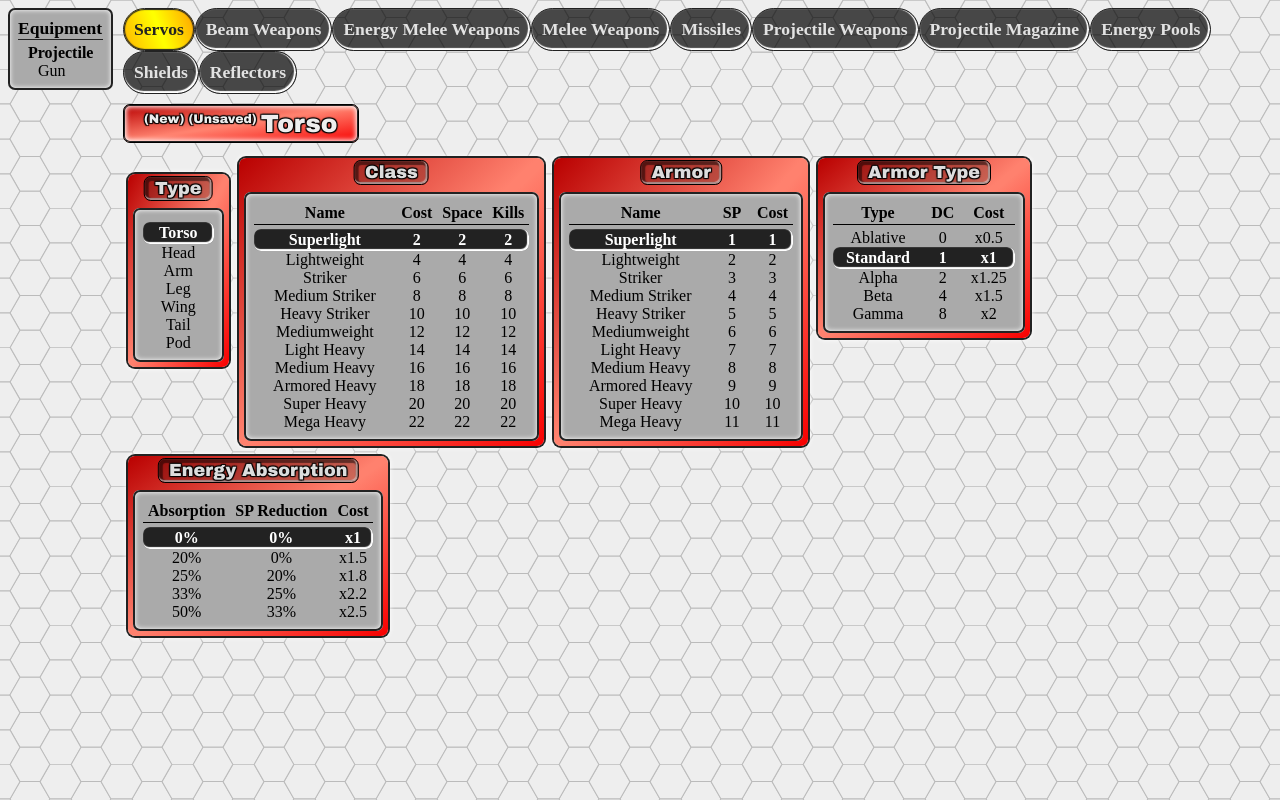
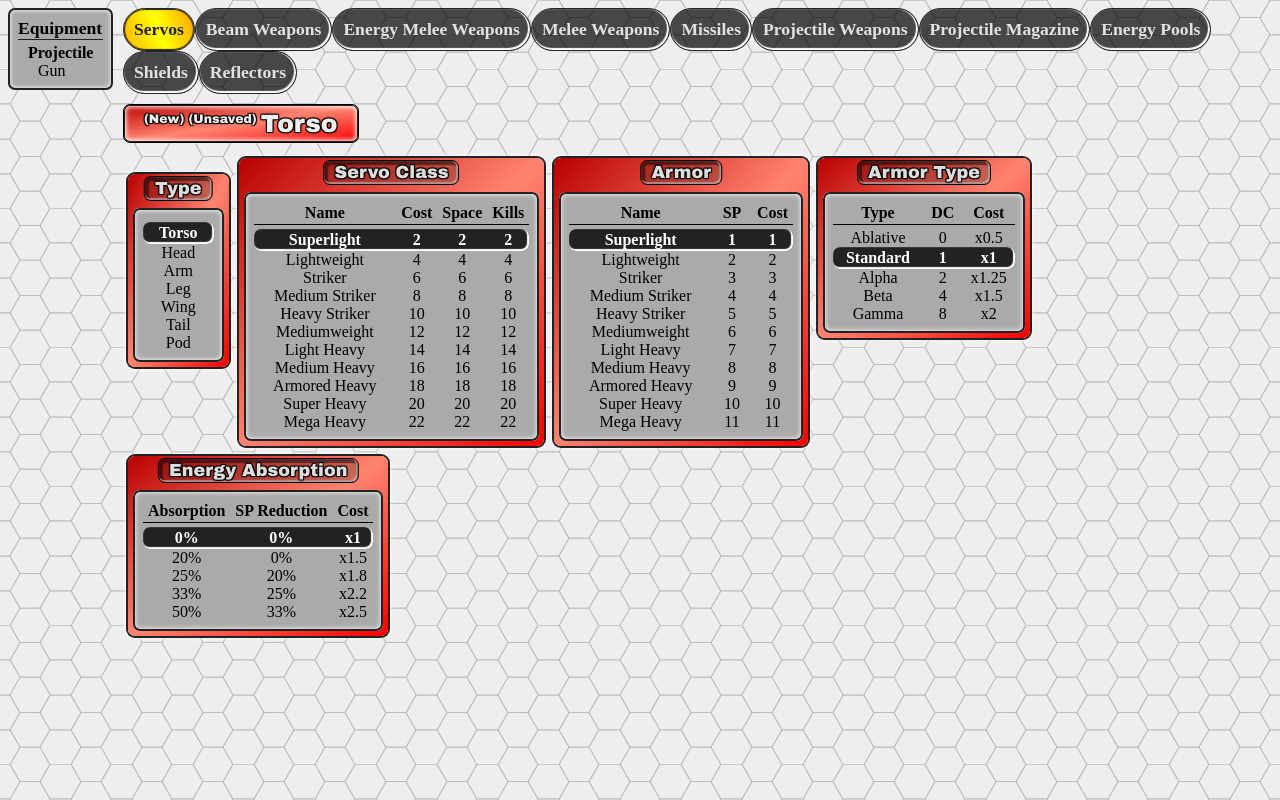
Before and after one commit to snowb/MekGen, a Vue app: page / in a window 1280 px wide. Built offline with nearby package versions, Linux system fonts and the light colour scheme.

Commit message:
change of component display title

```diff
--- a/src/components/mek_servo/subcomponents/mek_servo-class.vue
+++ b/src/components/mek_servo/subcomponents/mek_servo-class.vue
@@ -1,7 +1,7 @@
 <template>
     <mek-sub-component-table
         :items="class_table" :headers="class_table_headers"
-        name="Class" flow="col" :showHeaders="true"
+        name="Servo Class" flow="col" :showHeaders="true"
         :selectedIndices="class_index"
         @update-selected-indices="select_class"
     ></mek-sub-component-table>
```
